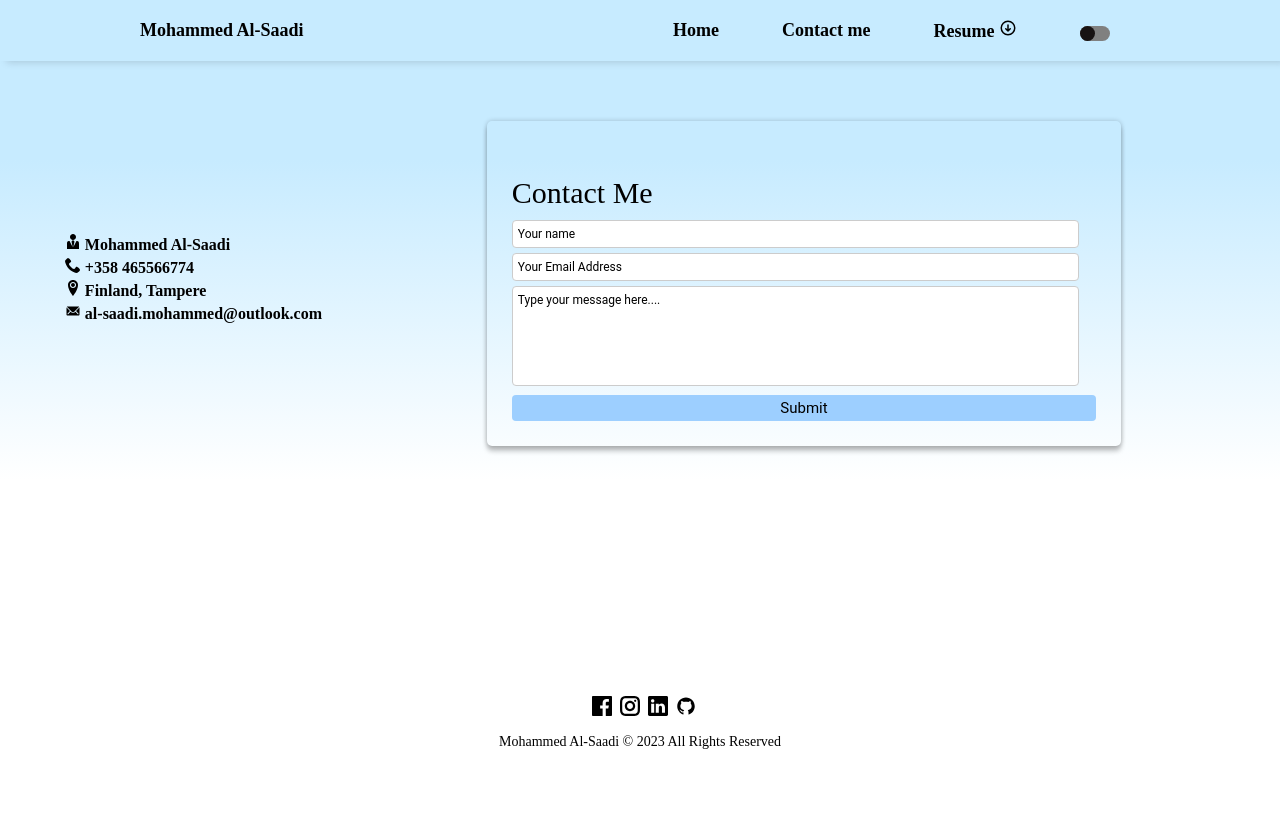
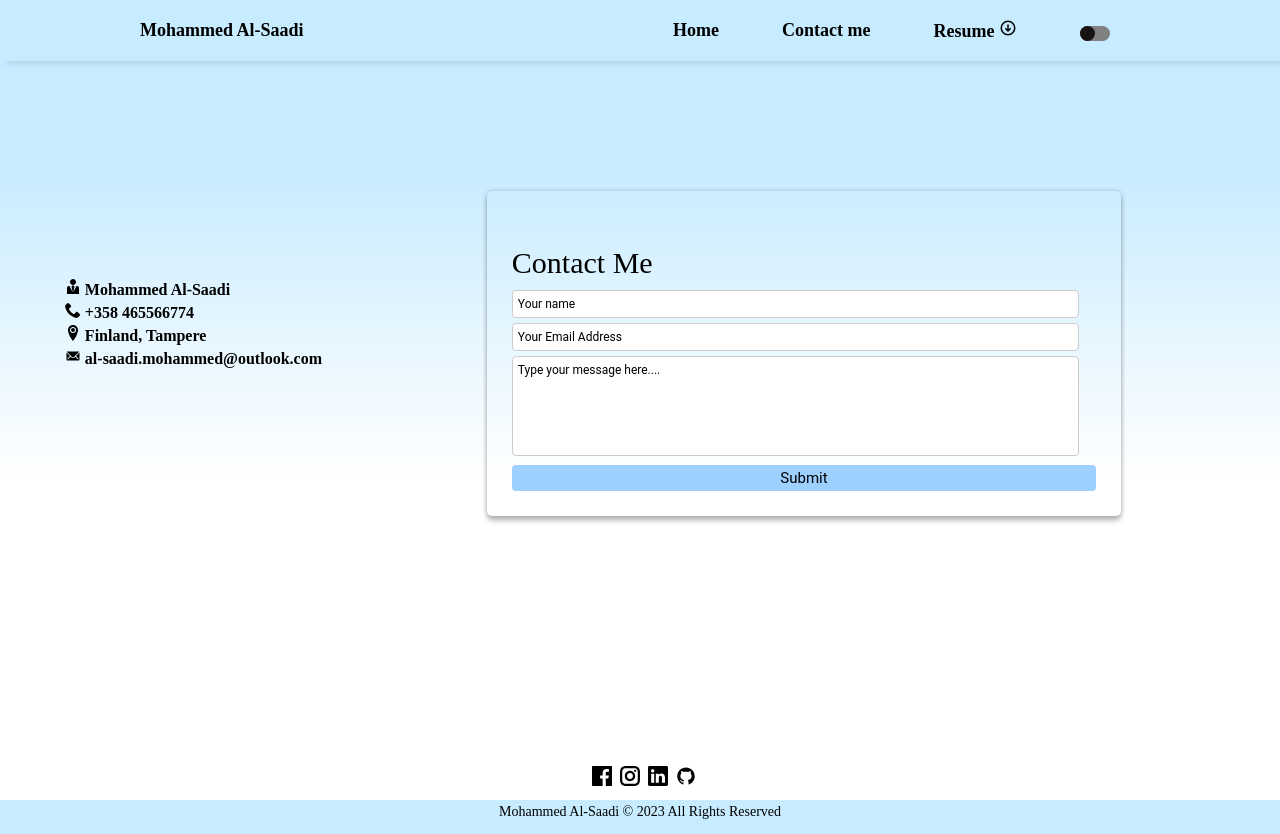
Before and after one commit to Mohammed-Al-Saadi/Portfolio-React, a React (Create React App) app: page /contact in a window 1280 px wide. Before the commit the page ends 800 px from the top, so only its background shows below. Built offline with nearby package versions, Linux system fonts and the light colour scheme.

Commit message:
new update

```diff
--- a/src/App.css
+++ b/src/App.css
@@ -36,6 +36,7 @@ box-sizing:border-box ;
 .contact_div{
   display: flex;
   flex-wrap: wrap;
+  margin-top: 20px;
 }
 @media (max-width: 990px){
   .main_div  {
--- a/src/Components/Contact.css
+++ b/src/Components/Contact.css
@@ -6,6 +6,9 @@
   font: 400 12px/16px "Roboto", Helvetica, Arial, sans-serif;
 
 
+}
+.container_h{
+  margin-top: 50px;
 }
 
 #contact {
--- a/src/Components/Footer.css
+++ b/src/Components/Footer.css
@@ -42,5 +42,5 @@
 
 
   .profile-container {
-    margin-top: 30px;
+    margin-top: 60px;
 }}
```
